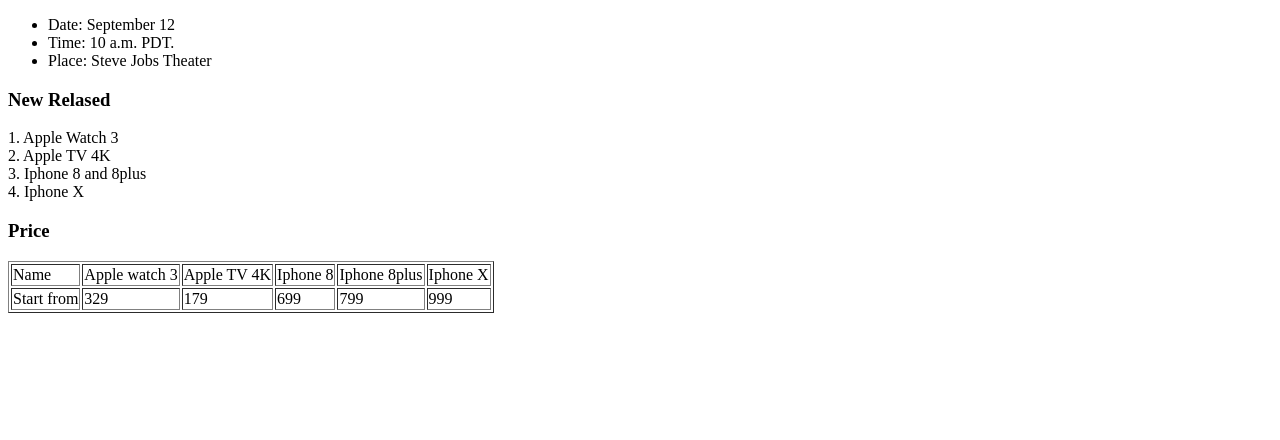
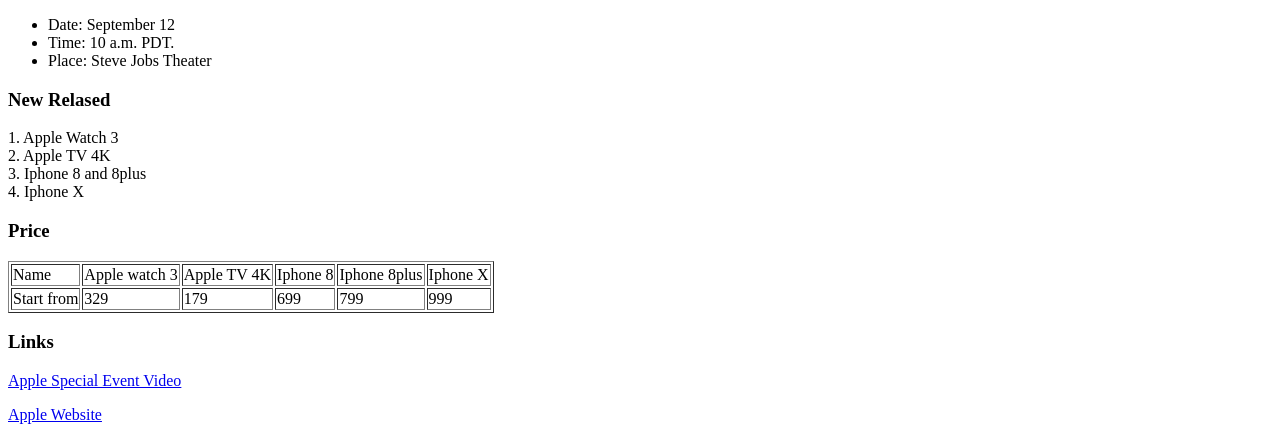
Before and after one commit to feveregg/homework-2, a plain HTML site: page index.html in a window 1280 px wide. Shown: the part 420-860 px from the top of the page. Before the commit the page ends 800 px from the top, so only its background shows below. Drawn offline with Linux system fonts and the light colour scheme.

Commit message:
add links by using <a>

```diff
--- a/index.html
+++ b/index.html
@@ -45,8 +45,11 @@
 	    <td>799</td>
 	    <td>999</td>
          </tr>
+      </table>
 
-      </table>
+      <h3>Links</h3>
+      <p><a href="https://goo.gl/14HTxE">Apple Special Event Video</a></p>
+      <p><a href="https://www.apple.com">Apple Website</a></p>
 
 
    </body>
@@ -54,5 +57,4 @@
 
 
 
-
 </html>
```
